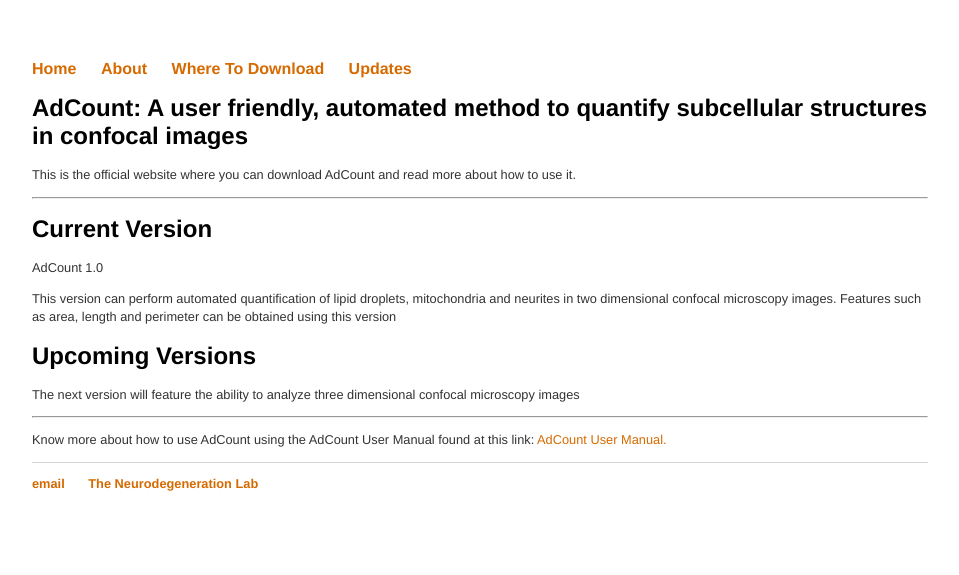
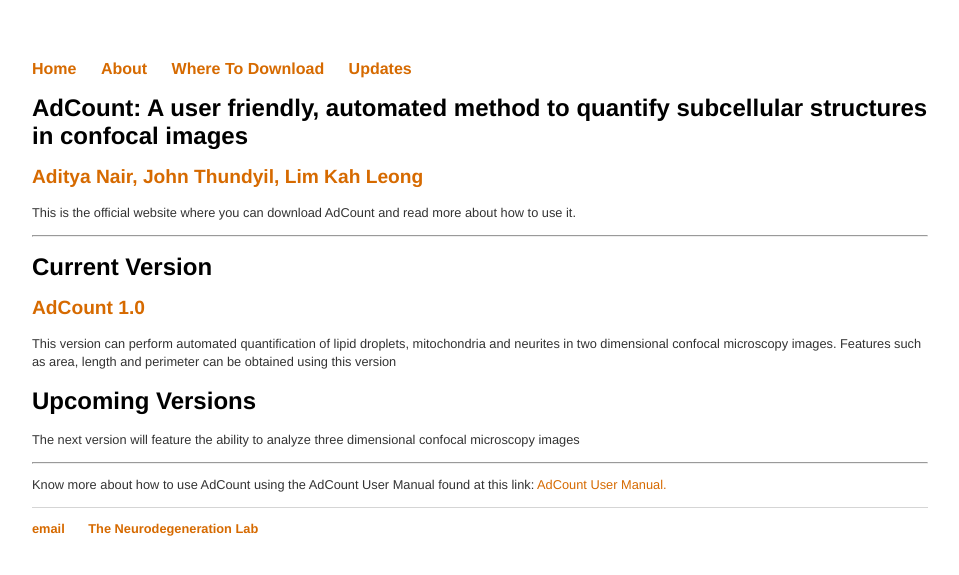
Before and after one commit to adcount/adcount.github.io, a Jekyll site: the page built from updates/index.html, in a window 1280 px wide. Shown: the top 575 px of the page, without its empty margins (160-1119 px from the left). Built offline with Jekyll 4.4.1, drawn with Linux system fonts in a browser that asks for light colours.

Commit message:
Update index.html

```diff
--- a/updates/index.html
+++ b/updates/index.html
@@ -4,10 +4,11 @@ title: AdCount
 ---
 <div class="blurb">
 	<h1>AdCount: A user friendly, automated method to quantify subcellular structures in confocal images</h1>
+	<h2>Aditya Nair, John Thundyil, Lim Kah Leong</h2>
 	<p>This is the official website where you can download AdCount and read more about how to use it.</p> <hr>
 
 	<h1>Current Version</h1>
-        <p>AdCount 1.0</p>
+        <h2>AdCount 1.0</h2>
 	<p>This version can perform automated quantification of lipid droplets, mitochondria and neurites in two dimensional confocal microscopy images. Features such as area, length and perimeter can be obtained using this version</p>
 
 	<h1>Upcoming Versions</h1>
```
